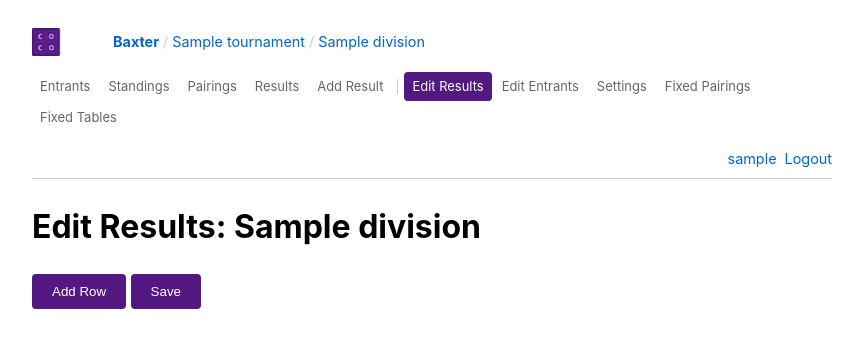
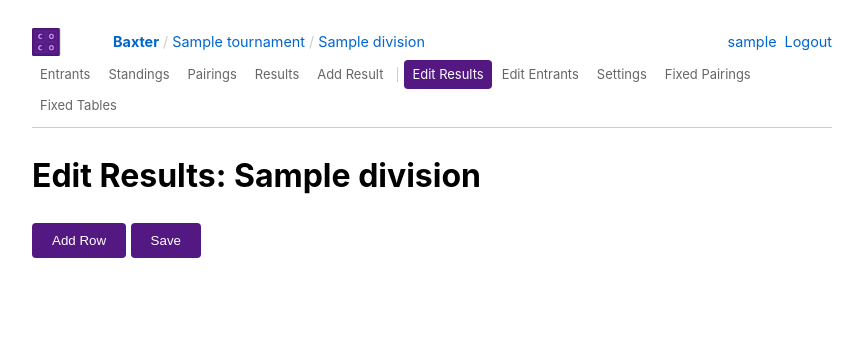
Before and after one commit to cocoscrabble/baxter, a Django app: page /tournaments/division/1/edit-results/ in a window 1280 px wide. Shown: the top 348 px of the page, without its empty margins (208-1071 px from the left). Run offline with Django 5.2, Linux system fonts and the light colour scheme; a user stored in the database is signed in; tables that the repository leaves empty hold one stand-in row (values such as "Sample post"); parts of the project's set-up code (start-up, migrations or seed data) failed here and were passed over; some libraries are stand-ins or nearby versions.

Commit message:
restructure navbar into two rows: breadcrumbs+user on top, tabs below
Split the navbar from a single wrapping flex row into two distinct rows:
top row has breadcrumbs (left) and user profile/logout (right), bottom
row has division tabs. Reduces vertical space when tabs wrap.

```diff
--- a/static/css/style.css
+++ b/static/css/style.css
@@ -53,13 +53,18 @@ body {
 /* ── Navbar ────────────────────────────────────────────────── */
 .navbar {
     display: flex;
-    align-items: center;
-    gap: var(--space-md);
+    flex-direction: column;
+    gap: var(--space-xs);
     padding: var(--space-sm) 0;
     margin-bottom: var(--space-md);
     border-bottom: 1px solid var(--color-border);
-    flex-wrap: wrap;
     font-size: 0.9em;
+}
+
+.nav-top {
+    display: flex;
+    align-items: center;
+    justify-content: space-between;
 }
 
 .nav-left {
@@ -93,7 +98,7 @@ body {
     text-decoration: underline;
 }
 
-.nav-center {
+.nav-tabs {
     display: flex;
     align-items: center;
     gap: 2px;
@@ -131,7 +136,6 @@ body {
     display: flex;
     align-items: center;
     gap: var(--space-sm);
-    margin-left: auto;
     white-space: nowrap;
 }
 
--- a/templates/base.html
+++ b/templates/base.html
@@ -10,13 +10,11 @@
 </head>
 <body data-signals="{_csrfToken: '{{ csrf_token }}'}">
     <nav class="navbar">
+        <div class="nav-top">
             <div class="nav-left">
                 <img src="{% static 'img/logo.png' %}" alt="COCO logo" class="nav-logo">
                 <a href="{% url 'tournament_list' %}" class="nav-brand">Baxter</a>
                 {% block breadcrumbs %}{% endblock %}
-        </div>
-        <div class="nav-center">
-            {% block nav_tabs %}{% endblock %}
             </div>
             <div class="nav-right">
                 {% if user.is_authenticated %}
@@ -27,6 +25,8 @@
                     <a href="{% url 'register' %}">Register</a>
                 {% endif %}
             </div>
+        </div>
+        {% block nav_tabs_row %}{% block nav_tabs %}{% endblock %}{% endblock %}
     </nav>
 
     {% if messages %}
--- a/tournaments/templates/tournaments/base_division.html
+++ b/tournaments/templates/tournaments/base_division.html
@@ -7,7 +7,8 @@
 <a href="{% url 'division_detail' division.pk %}">{{ division.name }}</a>
 {% endblock %}
 
-{% block nav_tabs %}
+{% block nav_tabs_row %}
+<div class="nav-tabs">
 <a href="{% url 'division_entrants' division.pk %}" class="nav-tab{% if active_tab == 'entrants' %} active{% endif %}">Entrants</a>
 <a href="{% url 'division_standings' division.pk %}" class="nav-tab{% if active_tab == 'standings' %} active{% endif %}">Standings</a>
 <a href="{% url 'division_pairings' division.pk %}" class="nav-tab{% if active_tab == 'pairings' %} active{% endif %}">Pairings</a>
@@ -21,4 +22,5 @@
 <a href="{% url 'division_fixed_pairings' division.pk %}" class="nav-tab{% if active_tab == 'fixed_pairings' %} active{% endif %}">Fixed Pairings</a>
 <a href="{% url 'division_fixed_tables' division.pk %}" class="nav-tab{% if active_tab == 'fixed_tables' %} active{% endif %}">Fixed Tables</a>
 {% endif %}
+</div>
 {% endblock %}
```
Lines whose indentation alone changed are shown as unchanged.
